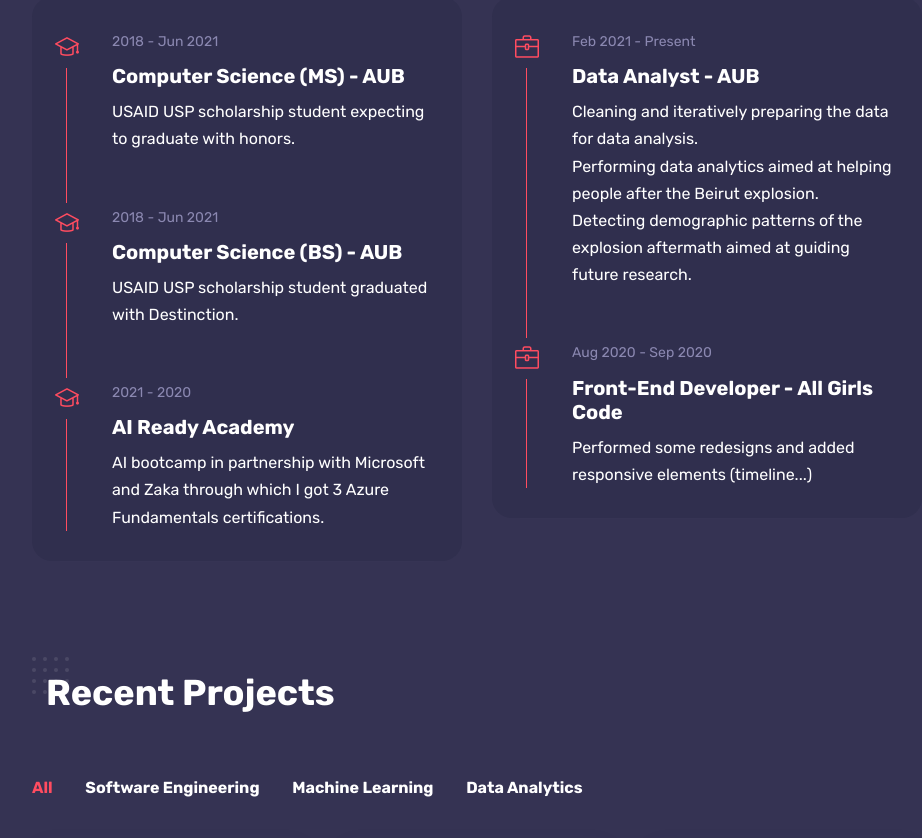
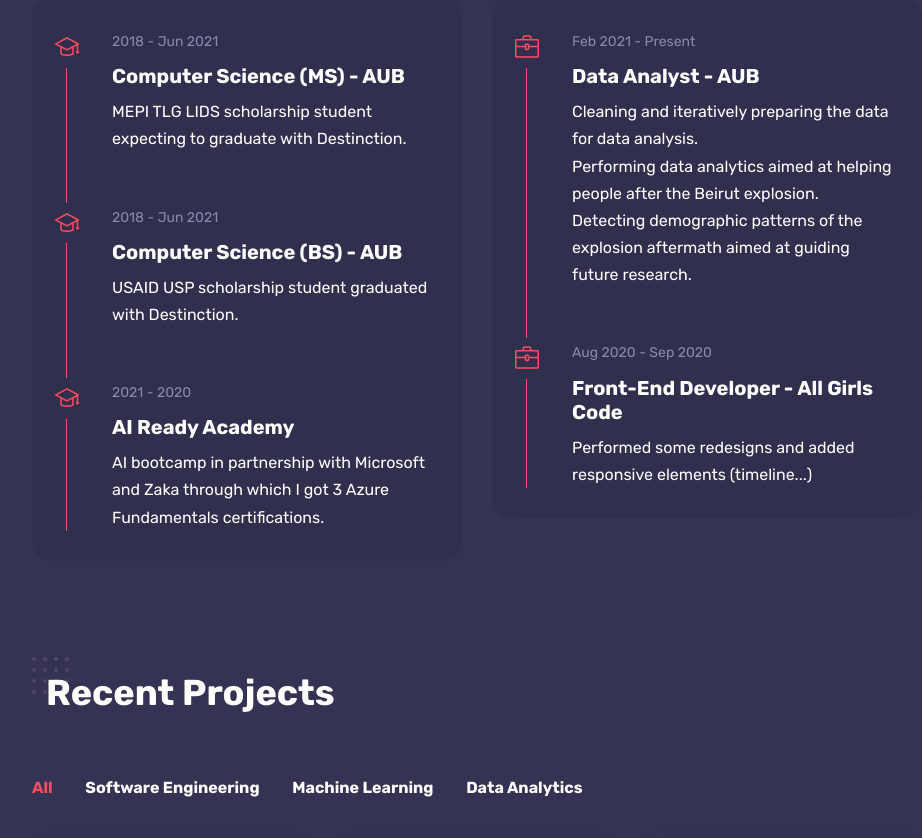
Before and after one commit to AssaadHalabi/assaadportfolio, a website: page public/Assaad.html in a window 1280 px wide. Shown: the part 2304-3142 px from the top of the page, without its empty margins (308-1230 px from the left). Drawn offline with nearby package versions, Linux system fonts and the light colour scheme.

Commit message:
USAID to MEPI Edit

```diff
--- a/public/Assaad.html
+++ b/public/Assaad.html
@@ -381,7 +381,7 @@
 							<div class="content">
 								<span class="time">2018 - Jun 2021</span>
 								<h3 class="title">Computer Science (MS) - AUB</h3>
-								<p>USAID USP scholarship student expecting to graduate with honors.</p>
+								<p>MEPI TLG LIDS scholarship student expecting to graduate with Destinction.</p>
 							</div>
 						</div>
 
```
